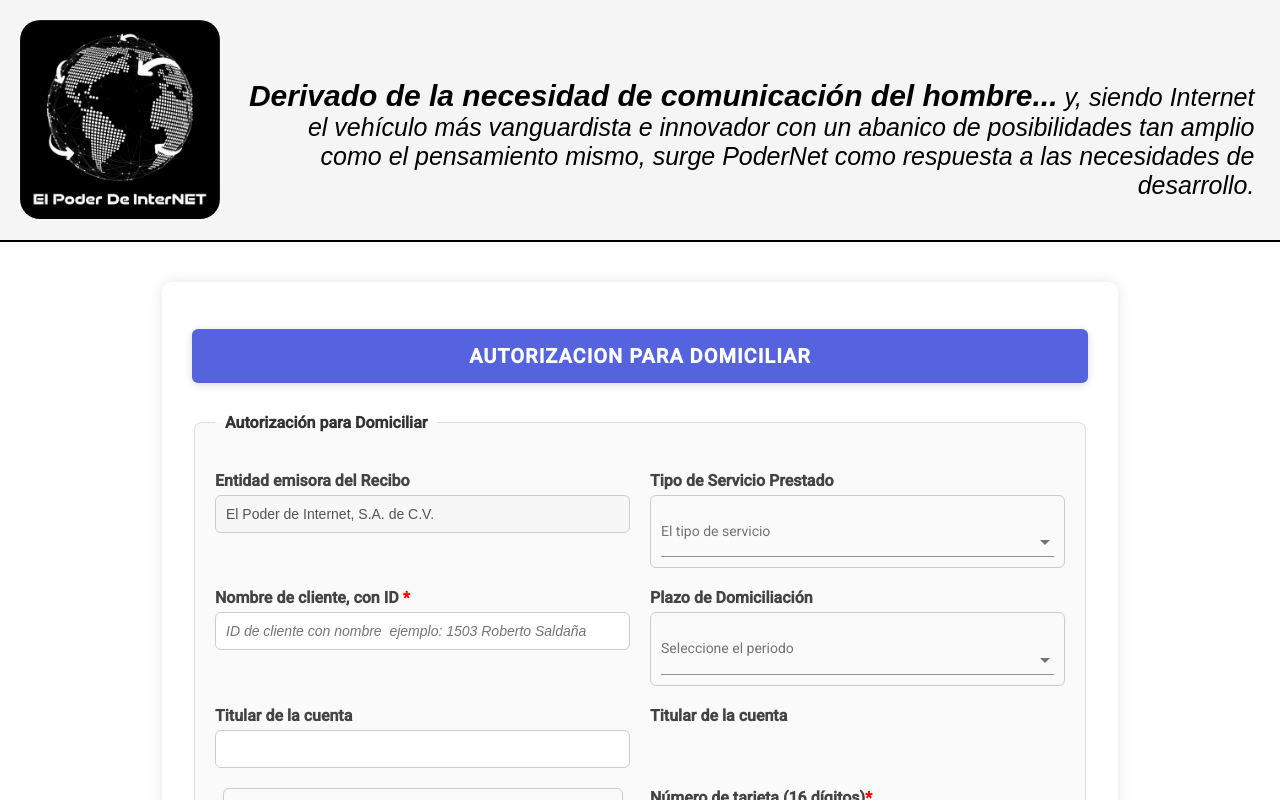
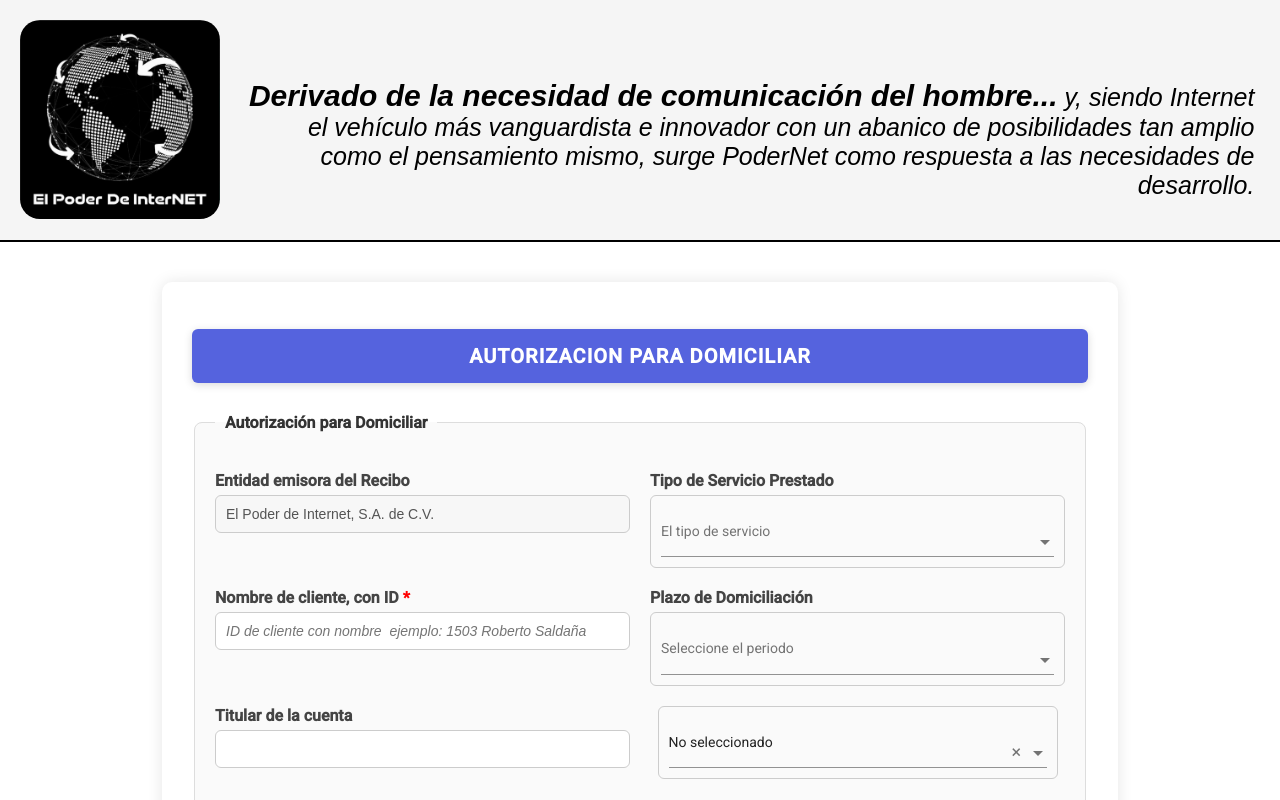
Before and after one commit to Chuyini/DomiciliarCliente, an Angular app: page / in a window 1280 px wide. Shown: the top 800 px of the page. Built offline with nearby package versions, Linux system fonts and the light colour scheme.

Commit message:
banco dropdown

```diff
--- a/src/app/components/form/form.component.html
+++ b/src/app/components/form/form.component.html
@@ -48,15 +48,13 @@
           <label for="nameTi">Titular de la cuenta</label>
           <input type="text" id="nameTi" name="nameTi" [(ngModel)]="holder" maxlength="80" />
         </div>
-        <label for="nameTi">Titular de la cuenta</label>
+
         <div style="width: 100%; max-width: 400px; margin: auto;">
           <ng-select [items]="banks" bindLabel="nombre" placeholder="Seleccione el banco" [(ngModel)]="bankSelected"
             [multiple]="false" name="bankSelected" class="custom-ng-select" [clearable]="true" [searchable]="true"
             dropdownPosition="auto">
-
           </ng-select>
         </div>
-
 
         <div>
           <label for="zona">Número de tarjeta (16 dígitos)<span>*</span></label>
```
